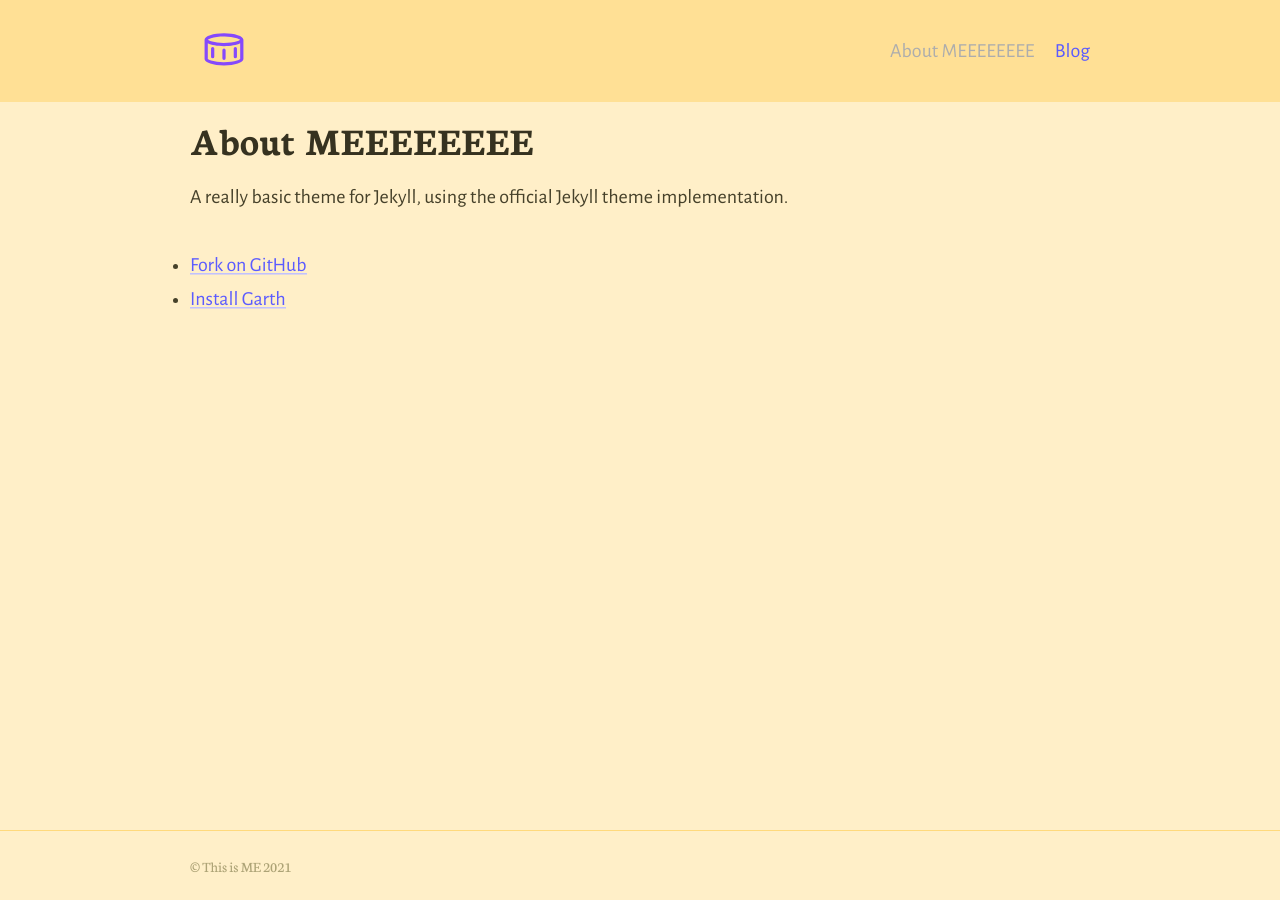
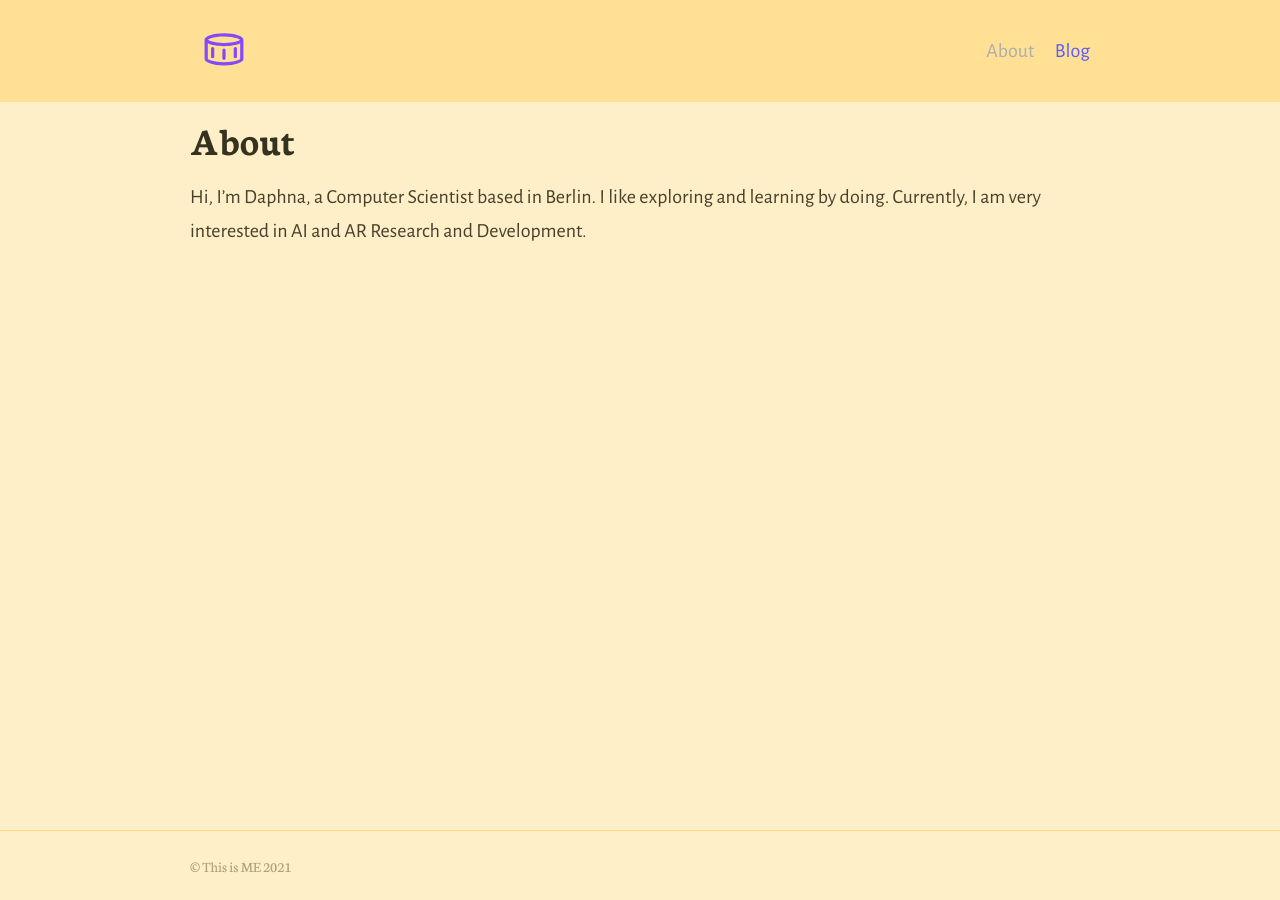
Before and after one commit to DaphiFluffi/me, a Jekyll site: the page built from about.md, in a window 1280 px wide. Built offline with Jekyll 4.4.1, drawn with Linux system fonts in a browser that asks for light colours.

Commit message:
no cname and about

```diff
--- a/CNAME
+++ /dev/null
@@ -1 +0,0 @@
-garth.darn.es
--- a/about.md
+++ b/about.md
@@ -1,8 +1,6 @@
 ---
-title: About MEEEEEEEE
+title: About
 ---
 
-A really basic theme for Jekyll, using the official Jekyll theme implementation.
-
-- [Fork on GitHub](https://github.com/daviddarnes/garth)
-- [Install Garth](https://github.com/daviddarnes/garth#installation)
+Hi, I'm Daphna, a Computer Scientist based in Berlin. I like exploring and learning by doing.
+Currently, I am very interested in AI and AR Research and Development.
```
